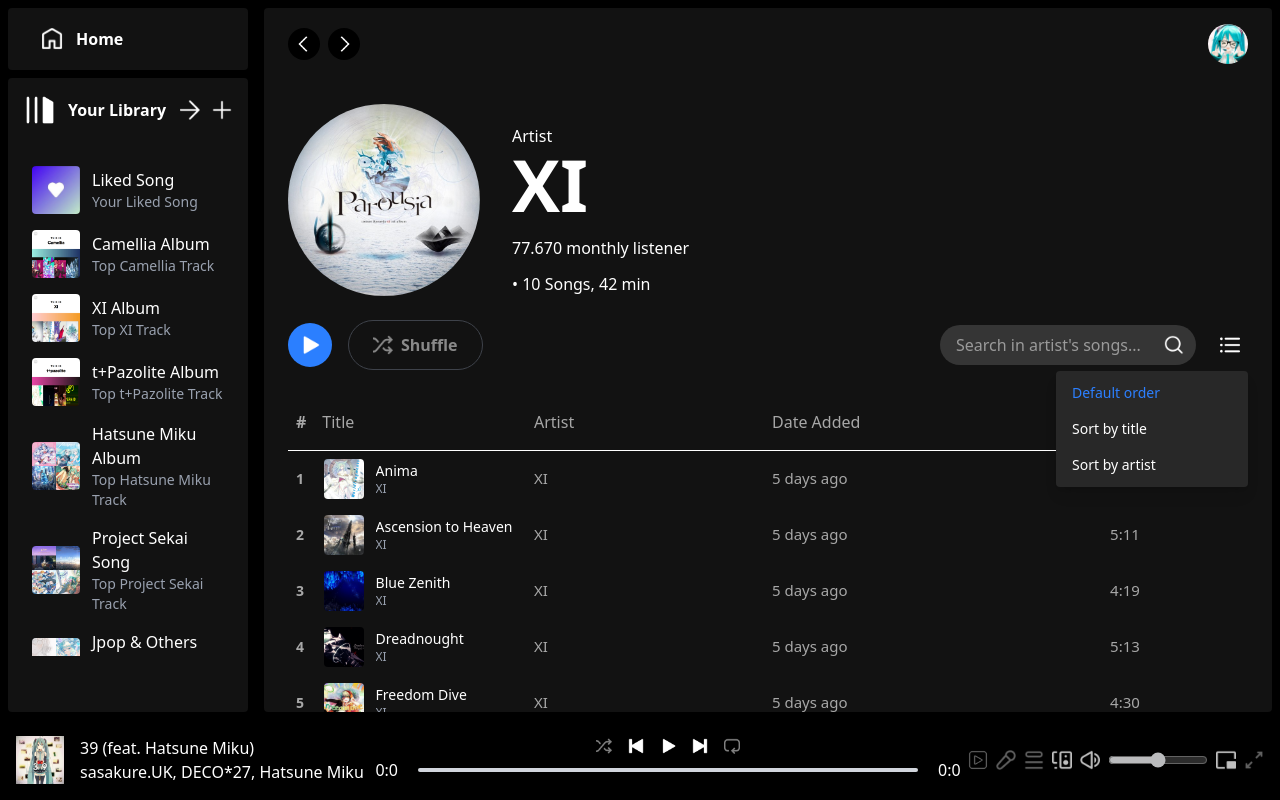
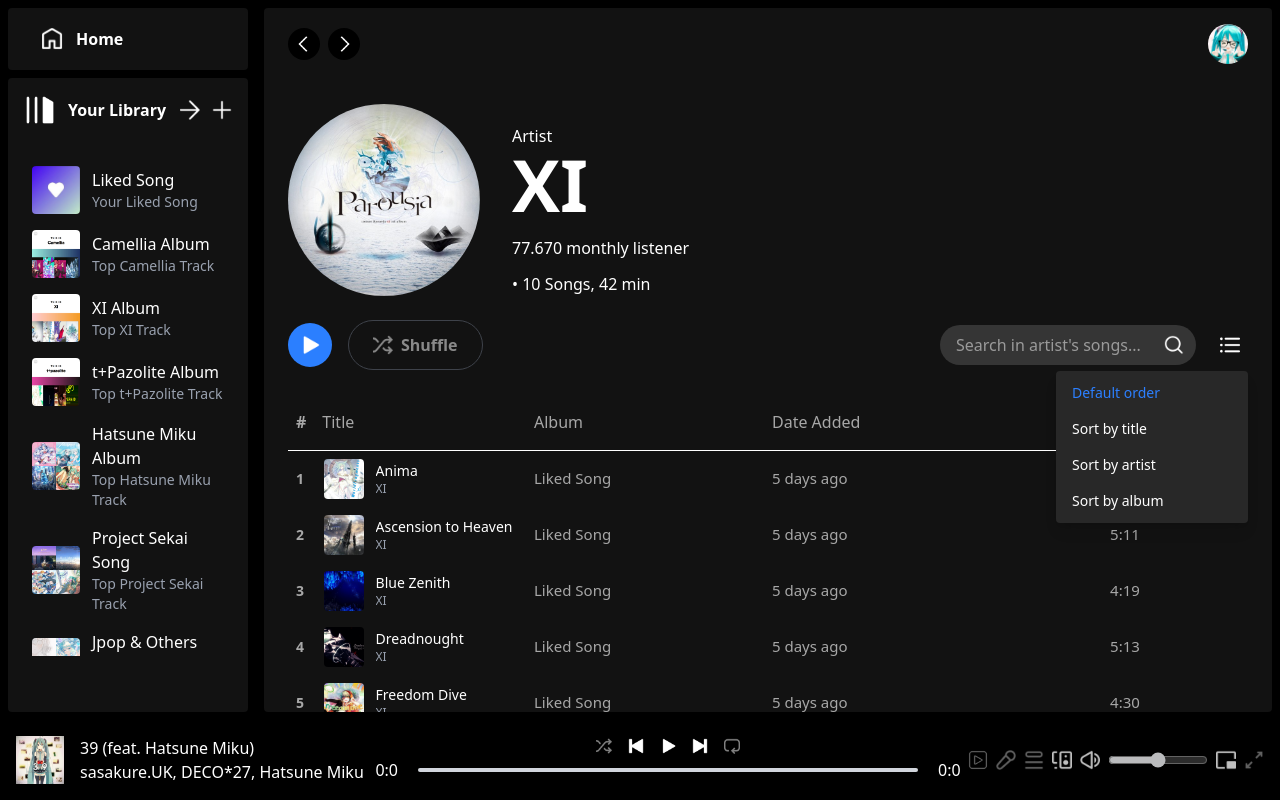
Before and after one commit to Artdi123/Musten, a React (Vite) app: page /artist/1 in a window 1280 px wide. Both pictures are taken after a click on the button 1230 px from the left and 345 px from the top of the page. Built offline with nearby package versions, Linux system fonts and the light colour scheme.

Commit message:
add album logic

```diff
--- a/src/components/DisplayAlbum.jsx
+++ b/src/components/DisplayAlbum.jsx
@@ -38,6 +38,38 @@
   useEffect(() => {
     setGlobalSearchQuery("");
   }, [id, setGlobalSearchQuery]); // Dependency on 'id' to re-run if album changes, and setGlobalSearchQuery
+
+  // Function to determine which album a song actually belongs to
+  const getSongAlbum = (song) => {
+    if (song.album) {
+      return song.album;
+    }
+
+    // Check if song has "Hatsune Miku" as a singer
+    if (song.singer && song.singer.includes("Hatsune Miku")) {
+      return "Hatsune Miku Album";
+    }
+
+    // Check if song has "Hatsune Miku" in the artist field
+    if (song.artist && song.artist.includes("Hatsune Miku")) {
+      return "Hatsune Miku Album";
+    }
+
+    if (song.artist === "Camellia") {
+      return "Camellia Album";
+    }
+      else if (song.artist === "XI") {
+        return "XI Album";
+    } else if (song.artist === "t+pazolite") {
+      return "t+pazolite Album";
+    } else if (projectsekaiSongs.some(ps => ps.id === song.id)) {
+      return "Project Sekai Song Album";
+    } else if (jpopSongs.some(js => js.id === song.id)) {
+      return "Jpop & Other Album";
+    } else {
+      return "Liked Song";
+    }
+  };
 
   // ... (rest of the component remains the same)
   // Filter songs based on album ID
@@ -82,16 +114,16 @@
             return artistA.localeCompare(artistB);
           });
         case "album":
-          return [...songs].sort(() => {
-            const albumA = albumData.name || "";
-            const albumB = albumData.name || "";
+          return [...songs].sort((a, b) => {
+            const albumA = getSongAlbum(a) || "";
+            const albumB = getSongAlbum(b) || "";
             return albumA.localeCompare(albumB);
           });
         default:
           return songs; // Default order (as they appear in the array)
       }
     },
-    [sortBy, albumData]
+    [sortBy]
   );
 
   // Filter and sort songs based on search query and sort option
@@ -365,7 +397,7 @@
                 <p className="text-xs text-gray-400 truncate">{item.artist}</p>
               </div>
             </div>
-            <p className="text-[15px]">{albumData.name}</p>
+            <p className="text-[15px]">{getSongAlbum(item)}</p>
             <p className="text-[15px] hidden sm:block">5 days ago</p>
             <p className="text-[15px] text-center">{item.duration}</p>
           </div>
--- a/src/components/DisplayArtist.jsx
+++ b/src/components/DisplayArtist.jsx
@@ -2,7 +2,7 @@
 import React, { useContext, useCallback, useState, useEffect } from "react";
 import Navbar from "./Navbar";
 import { useParams } from "react-router-dom";
-import { assets, artistData, songsData } from "../assets/assets";
+import { assets, artistData, songsData, projectsekaiSongs, jpopSongs } from "../assets/assets";
 import { PlayerContext } from "../context/PlayerContext";
 
 const DisplayArtist = () => {
@@ -30,6 +30,33 @@
     setGlobalSearchQuery("");
   }, [id, setGlobalSearchQuery]);
 
+  // Function to determine which album a song actually belongs to
+  const getSongAlbum = (song) => {
+    if (song.album) {
+      return song.album;
+    }
+
+    // Check if song has "Hatsune Miku" as a singer
+    if (song.singer && song.singer.includes("Hatsune Miku")) {
+      return "Hatsune Miku Album";
+    }
+
+    // Check if song has "Hatsune Miku" in the artist field
+    if (song.artist && song.artist.includes("Hatsune Miku")) {
+      return "Hatsune Miku Album";
+    }
+
+    if (song.artist === "Camellia") {
+      return "Camellia Album";
+    } else if (projectsekaiSongs.some(ps => ps.id === song.id)) {
+      return "Project Sekai Song Album";
+    } else if (jpopSongs.some(js => js.id === song.id)) {
+      return "Jpop & Other Album";
+    } else {
+      return "Liked Song";
+    }
+  };
+
   const artistSongs = React.useMemo(() => {
     if (!artistInfo) return [];
     return songsData.filter(
@@ -49,6 +76,12 @@
             const artistA = a.artist || "";
             const artistB = b.artist || "";
             return artistA.localeCompare(artistB);
+          });
+        case "album":
+          return [...songs].sort((a, b) => {
+            const albumA = getSongAlbum(a) || "";
+            const albumB = getSongAlbum(b) || "";
+            return albumA.localeCompare(albumB);
           });
         default:
           return songs;
@@ -274,6 +307,14 @@
                   >
                     Sort by artist
                   </button>
+                  <button
+                    onClick={() => handleSort("album")}
+                    className={`block w-full text-left px-4 py-2 text-sm hover:bg-[#383838] ${
+                      sortBy === "album" ? "text-blue-500" : "text-white"
+                    }`}
+                  >
+                    Sort by album
+                  </button>
                 </div>
               </div>
             )}
@@ -285,7 +326,7 @@
         <p>
           <b className="mr-4">#</b>Title
         </p>
-        <p>Artist</p>
+        <p>Album</p>
         <p className="hidden sm:block">Date Added</p>
         <img className="m-auto w-4" src={assets.clock_icon} alt="" />
       </div>
@@ -305,7 +346,7 @@
                 <p className="text-xs text-gray-400 truncate">{item.artist}</p>
               </div>
             </div>
-            <p className="text-[15px]">{item.artist}</p>
+            <p className="text-[15px]">{getSongAlbum(item)}</p>
             <p className="text-[15px] hidden sm:block">5 days ago</p>
             <p className="text-[15px] text-center">{item.duration}</p>
           </div>
--- a/src/components/FullScreenPlayer.jsx
+++ b/src/components/FullScreenPlayer.jsx
@@ -1,7 +1,7 @@
 import React, { useContext, useRef, useEffect, useState } from "react"; // Import useRef, useEffect, and useState
 import { useNavigate } from "react-router-dom";
 import { PlayerContext } from "../context/PlayerContext";
-import { artistData } from "../assets/assets";
+import { artistData, projectsekaiSongs, jpopSongs } from "../assets/assets";
 import View from "./View";
 import Queue from "./Queue";
 
@@ -11,6 +11,33 @@
   const videoRef = useRef(null); // Create a ref for the video element
   const [fullscreenShowView, setFullscreenShowView] = useState(false);
   const [fullscreenShowQueue, setFullscreenShowQueue] = useState(false);
+
+  // Function to determine which album a song actually belongs to
+  const getSongAlbum = (song) => {
+    if (song.album) {
+      return song.album;
+    }
+
+    // Check if song has "Hatsune Miku" as a singer
+    if (song.singer && song.singer.includes("Hatsune Miku")) {
+      return "Hatsune Miku Album";
+    }
+
+    // Check if song has "Hatsune Miku" in the artist field
+    if (song.artist && song.artist.includes("Hatsune Miku")) {
+      return "Hatsune Miku Album";
+    }
+
+    if (song.artist === "Camellia") {
+      return "Camellia Album";
+    } else if (projectsekaiSongs.some(ps => ps.id === song.id)) {
+      return "Project Sekai Song Album";
+    } else if (jpopSongs.some(js => js.id === song.id)) {
+      return "Jpop & Other Album";
+    } else {
+      return "Liked Song";
+    }
+  };
 
   // Find matching artist data for the current track
   const getArtistData = () => {
@@ -176,6 +203,7 @@
                     <div>
                       <p className="truncate w-72 text-sm">{nextSong.name}</p>
                       <p className="text-gray-400 text-sm truncate w-72">{nextSong.artist}</p>
+                      <p className="text-gray-500 text-sm truncate w-72">{getSongAlbum(nextSong)}</p>
                     </div>
                   </div>
                 </div>
--- a/src/components/Queue.jsx
+++ b/src/components/Queue.jsx
@@ -1,8 +1,35 @@
 // FileName: /Queue.jsx
 import React from "react";
-import { albumsData } from "../assets/assets"; // Import albumsData
+import { albumsData, projectsekaiSongs, jpopSongs } from "../assets/assets"; // Import additional data
 
 const Queue = ({ currentPlaylist, track, playWithId, currentAlbumId }) => {
+  // Function to determine which album a song actually belongs to
+  const getSongAlbum = (song) => {
+    if (song.album) {
+      return song.album;
+    }
+
+    // Check if song has "Hatsune Miku" as a singer
+    if (song.singer && song.singer.includes("Hatsune Miku")) {
+      return "Hatsune Miku Album";
+    }
+
+    // Check if song has "Hatsune Miku" in the artist field
+    if (song.artist && song.artist.includes("Hatsune Miku")) {
+      return "Hatsune Miku Album";
+    }
+
+    if (song.artist === "Camellia") {
+      return "Camellia Album";
+    } else if (projectsekaiSongs.some(ps => ps.id === song.id)) {
+      return "Project Sekai Song Album";
+    } else if (jpopSongs.some(js => js.id === song.id)) {
+      return "Jpop & Other Album";
+    } else {
+      return "Liked Song";
+    }
+  };
+
   // Find the index of the currently playing track
   const currentIndex = currentPlaylist.findIndex(
     (song) => song.id === track.id
@@ -45,6 +72,9 @@
               <p className="text-xs text-gray-400 truncate">
                 {track.artist}
               </p>
+              <p className="text-xs text-gray-500 truncate">
+                {getSongAlbum(track)}
+              </p>
             </div>
           </div>
         </div>
@@ -67,6 +97,9 @@
                 <p className="text-xs text-gray-400 truncate">
                   {song.artist}
                 </p>
+                <p className="text-xs text-gray-500 truncate">
+                  {getSongAlbum(song)}
+                </p>
               </div>
             </li>
           ))}
--- a/src/components/View.jsx
+++ b/src/components/View.jsx
@@ -38,31 +38,43 @@
     );
   };
 
+  // Function to determine which album a song actually belongs to
+  const getSongAlbum = (song) => {
+    if (song.album) {
+      return song.album;
+    }
+
+    // Check if song has "Hatsune Miku" as a singer
+    if (song.singer && song.singer.includes("Hatsune Miku")) {
+      return "Hatsune Miku Album";
+    }
+
+    // Check if song has "Hatsune Miku" in the artist field
+    if (song.artist && song.artist.includes("Hatsune Miku")) {
+      return "Hatsune Miku Album";
+    }
+
+    if (song.artist === "Camellia") {
+      return "Camellia Album";
+    } else if (projectsekaiSongs.some(ps => ps.id === song.id)) {
+      return "Project Sekai Song Album";
+    } else if (jpopSongs.some(js => js.id === song.id)) {
+      return "Jpop & Other Album";
+    } else {
+      return "Liked Song";
+    }
+  };
+
   // Find which album the track belongs to
   const getAlbumData = () => {
-    // Check project sekai songs
-    if (projectsekaiSongs.some((song) => song.id === track.id)) {
-      return albumsData.find((album) => album.name === "Project Sekai Song");
+    // Check if track has album property first
+    if (track.album) {
+      return albumsData.find((album) => album.name === track.album);
     }
-    // Check jpop songs
-    if (jpopSongs.some((song) => song.id === track.id)) {
-      return albumsData.find((album) => album.name === "Jpop & Others");
-    }
-    // Check other albums based on artist
-    if (track.artist.includes("Camellia")) {
-      return albumsData.find((album) => album.name === "Camellia Album");
-    }
-    if (track.artist.includes("XI")) {
-      return albumsData.find((album) => album.name === "XI Album");
-    }
-    if (track.artist.includes("t+pazolite")) {
-      return albumsData.find((album) => album.name === "t+Pazolite Album");
-    }
-    if (track.artist.includes("Hatsune Miku")) {
-      return albumsData.find((album) => album.name === "Hatsune Miku Album");
-    }
-    // Default to Liked Songs
-    return albumsData.find((album) => album.name === "Liked Song");
+
+    // Use the getSongAlbum function to determine the album
+    const albumName = getSongAlbum(track);
+    return albumsData.find((album) => album.name === albumName);
   };
 
   const album = getAlbumData();
```
